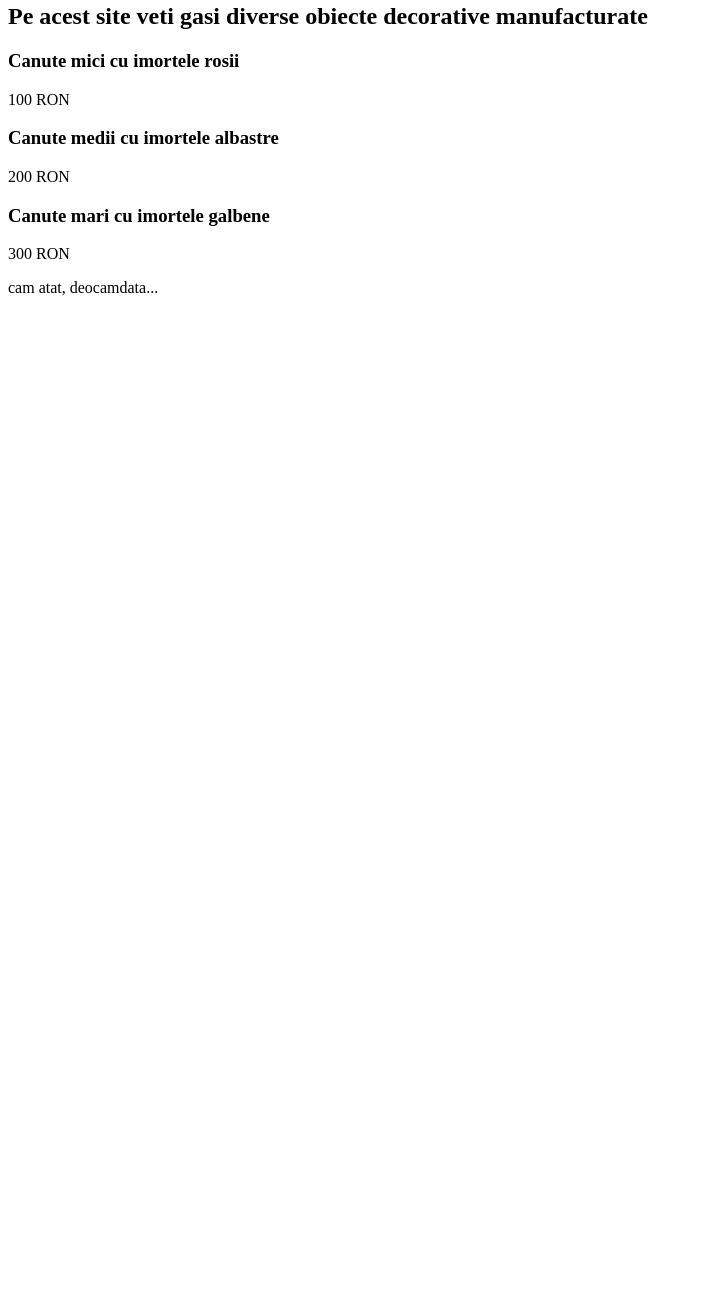
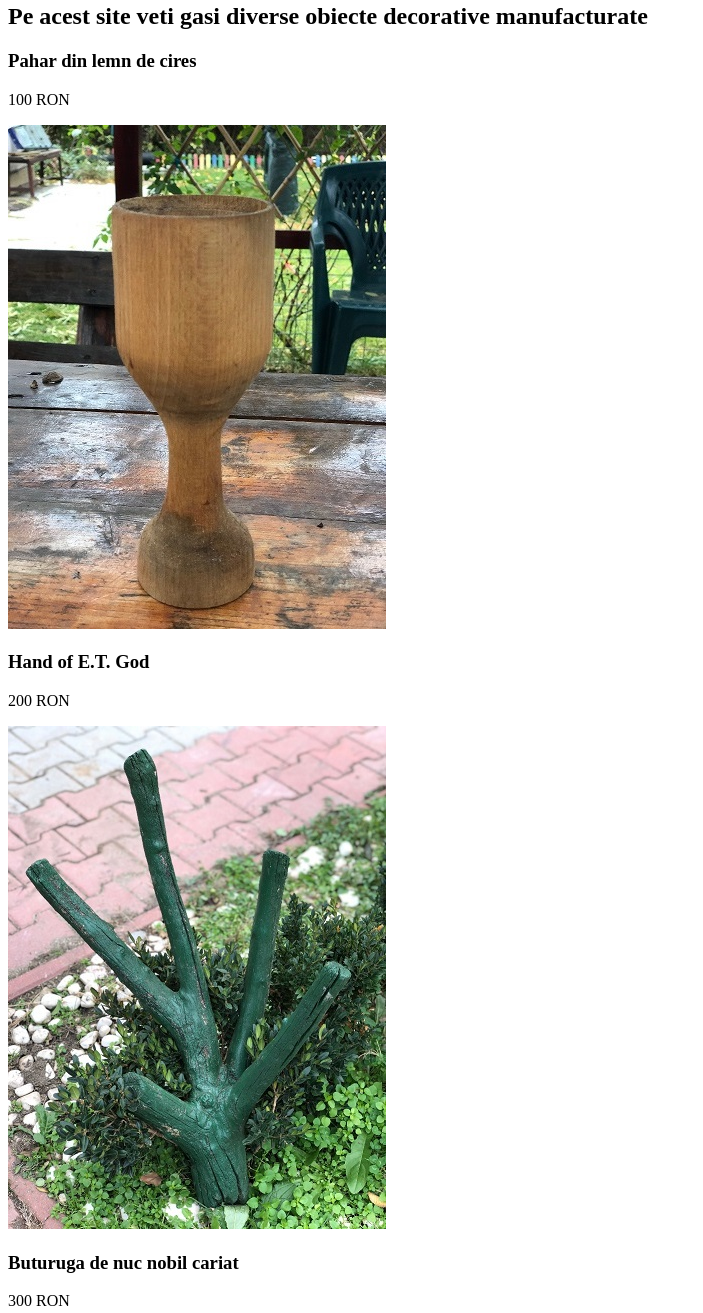
Before and after one commit to Tinache/Imortele, a plain HTML site: page index.html in a window 1280 px wide. Shown: the part 77-1390 px from the top of the page, without its empty margins (0-703 px from the left). Before the commit the page ends 800 px from the top, so only its background shows below. Drawn offline with Linux system fonts and the light colour scheme.

Commit message:
Am adaugat poze

```diff
--- a/index.html
+++ b/index.html
@@ -3,17 +3,27 @@
 <head>
     <meta charset="UTF-8">
     <meta name="viewport" content="width=device-width, initial-scale=1.0">
-    <title>Canute cu imortele</title>
+    <title>Obiecte decorative din lemn</title>
 </head>
 <body>
     <h1>Bine ati venit!</h1>
     <h2>Pe acest site veti gasi diverse obiecte decorative manufacturate</h2>
-<h3>Canute mici cu imortele rosii</h3>
+<h3>Pahar din lemn de cires</h3>
 <p>100 RON</p>
-<h3>Canute medii cu imortele albastre</h3>
+<img src="1.jpg" alt="">
+
+<h3>Hand of E.T. God</h3>
 <p>200 RON</p>
-<h3>Canute mari cu imortele galbene</h3>
+<img src="2.jpg" alt="">
+
+<h3>Buturuga de nuc nobil cariat</h3>
 <p>300 RON</p>
+<img src="3.jpg" alt="">
+
+<h3>Halba de bere din lemn de nuc</h3>
+<p>400 RON</p>
+<img src="4.jpg" alt="">
+
 
 <p> cam atat, deocamdata...</p>
 </body>
```
Also changed, not shown: 1.jpg (added), 2.jpg (added), 3.jpg (added), 4.jpg (added).
